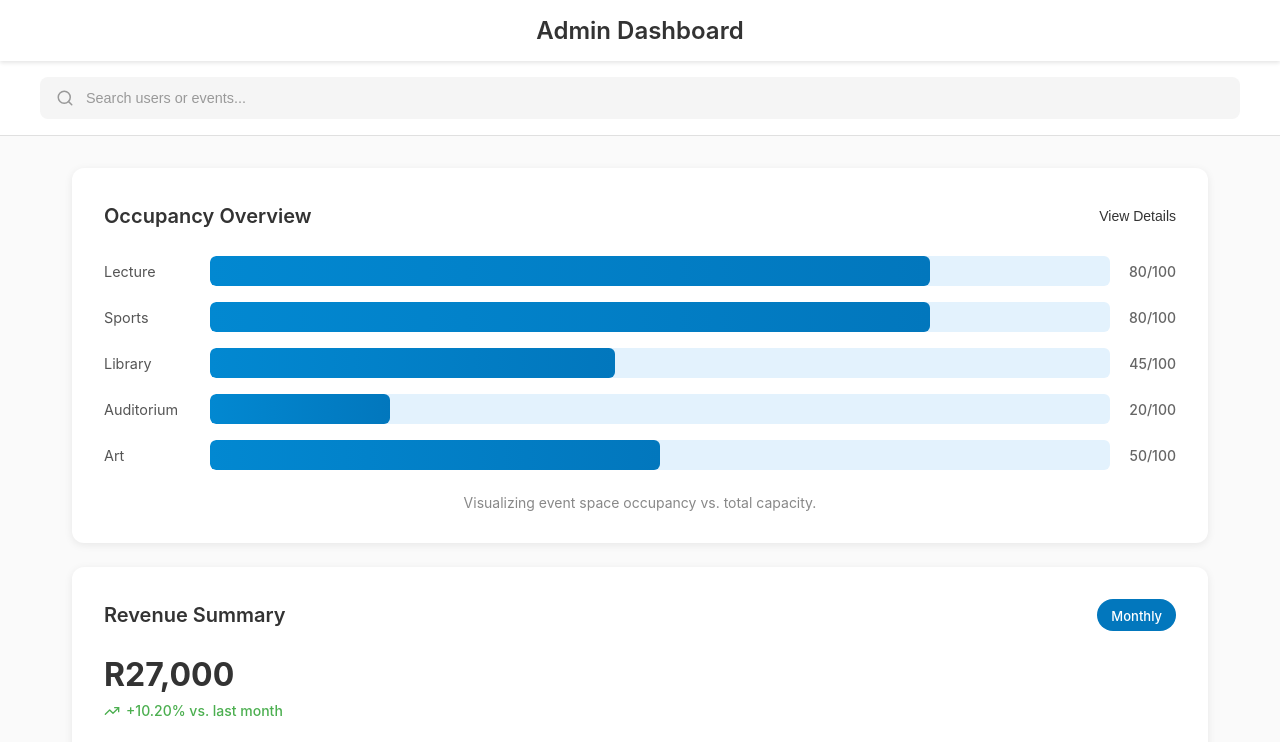
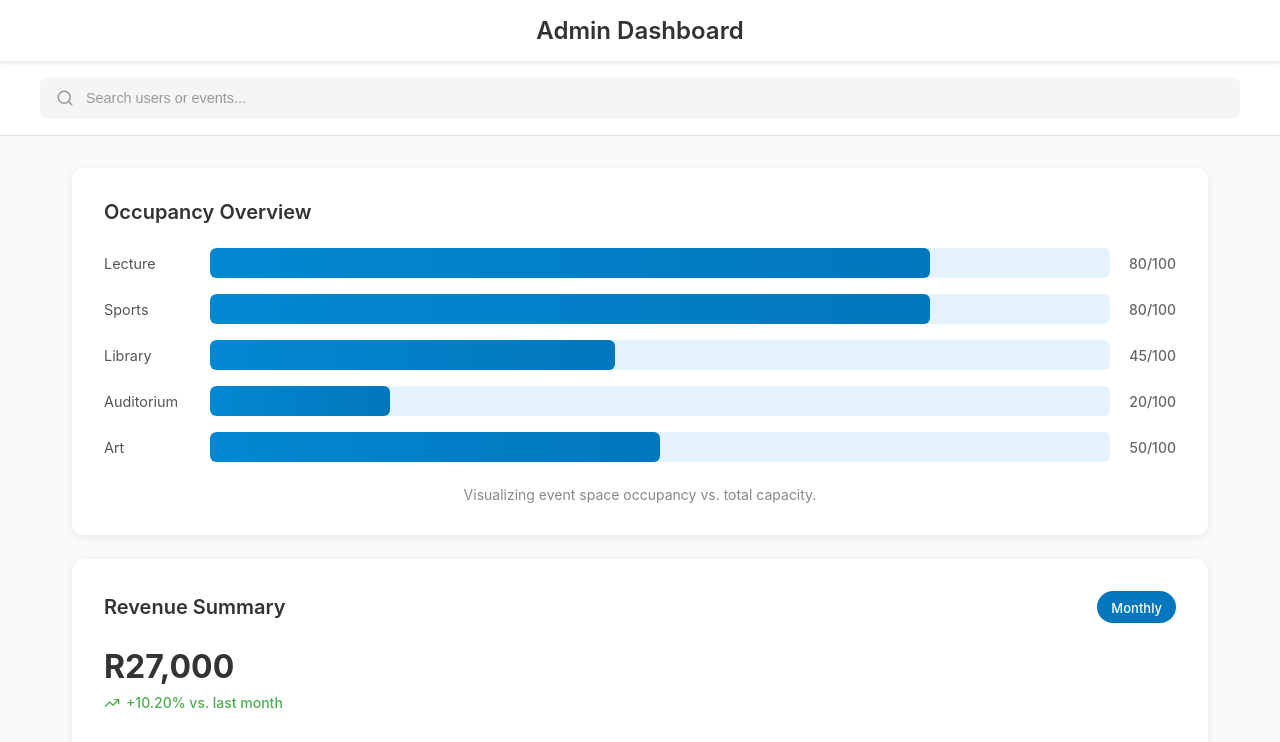
Before and after one commit to Ndivho-Ramatshimbila/FrontEndWeb2, a React (Vite) app: page /admin in a window 1280 px wide. Shown: the top 742 px of the page. Built offline with nearby package versions, Linux system fonts and the light colour scheme.

Commit message:
removed the view details button

```diff
--- a/src/pages/AdminDashboard/AnalyticsDashboard.jsx
+++ b/src/pages/AdminDashboard/AnalyticsDashboard.jsx
@@ -156,7 +156,6 @@ const AnalyticsDashboard = () => {
         <div className="occupancy-card">
           <div className="card-header">
             <h3 className="card-title">Occupancy Overview</h3>
-            <button className="view-details-btn">View Details</button>
           </div>
 
           <div className="occupancy-list">
--- a/src/pages/Auth/Login.jsx
+++ b/src/pages/Auth/Login.jsx
@@ -20,7 +20,7 @@ export default function Login() {
     // Simulated backend response with user role
     const mockUserData = {
       email: email,
-      role: 'admin', // Change this to 'admin' or 'organizer' to test other dashboards
+      role: 'organizer', // Change this to 'admin' or 'organizer' to test other dashboards
     };
 
     setTimeout(() => {
--- a/src/styles/pages/_analyticsdashboard.scss
+++ b/src/styles/pages/_analyticsdashboard.scss
@@ -114,24 +114,6 @@
 
   @media (min-width: 768px) {
     font-size: 1.25rem;
-  }
-}
-
-.view-details-btn {
-  display: flex;
-  align-items: center;
-  gap: 0.5rem;
-  background: transparent;
-  border: none;
-  color: #333;
-  font-size: 0.875rem;
-  font-weight: 500;
-  cursor: pointer;
-  padding: 0.5rem 0;
-  transition: color 0.2s;
-
-  &:hover {
-    color: #000;
   }
 }
 
```
Also changed, not shown: src/pages/OrganizerDashboard/OrganizerEventRating.jsx (renamed from src/pages/OrganizerEventRating.jsx).
